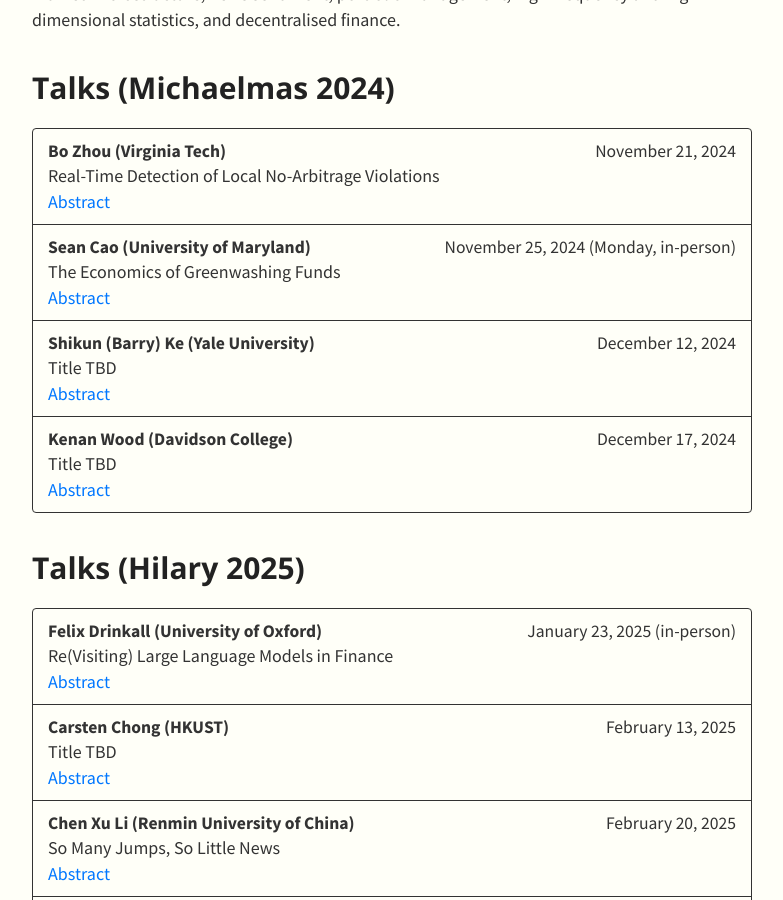
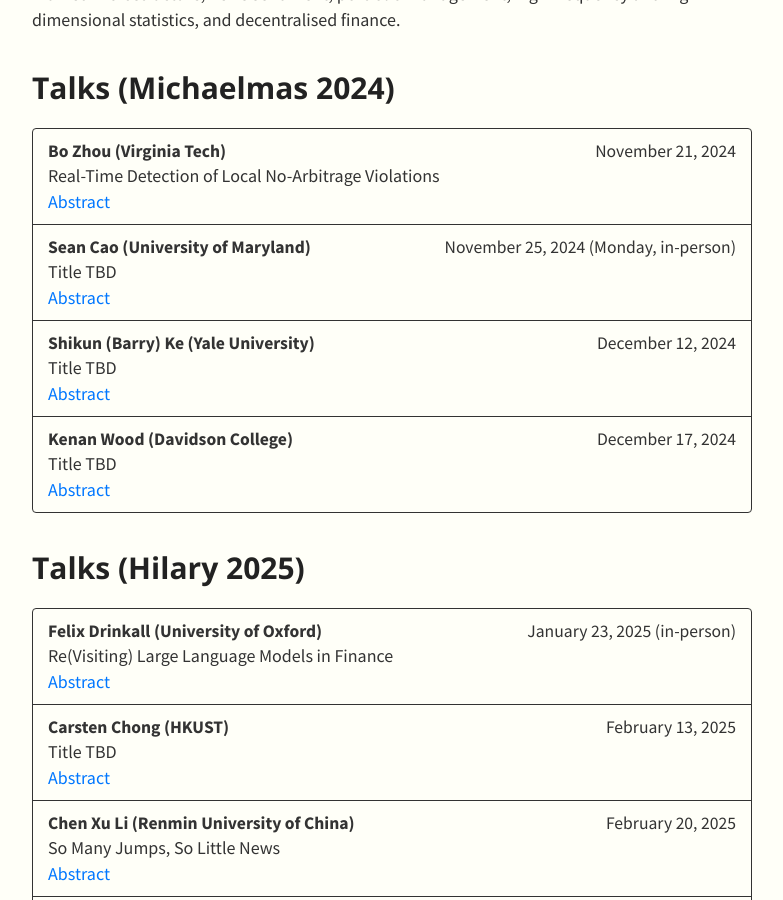
Before and after one commit to SML-Fin/SML-Fin.github.io, a Jekyll site: the page built from index.md, in a window 1280 px wide and 900 px high, scrolled down 447 px. Shown: the whole window, without its empty margins (248-1031 px from the left). Built offline with Jekyll 4.4.1, drawn with Linux system fonts in a browser that asks for light colours; nearby versions of some CDN libraries; our own code applies the rules of GitHub Pages for plain Markdown files.

Commit message:
Update talks.yml

```diff
--- a/_data/talks.yml
+++ b/_data/talks.yml
@@ -6,8 +6,8 @@
       abstract: This paper focuses on the task of detecting local episodes involving violation of the standard Itô semimartingale assumption for financial asset prices in real time that might induce arbitrage opportunities. Our proposed detectors, defined as stopping rules, are applied sequentially to continually incoming high-frequency data. We show that they are asymptotically exponentially distributed in the absence of Itô semimartingale violations. On the other hand, when a violation occurs, we can achieve immediate detection under infill asymptotics. A Monte Carlo study demonstrates that the asymptotic results provide a good approximation to the finite-sample behavior of the sequential detectors. An empirical application to S&P 500 index futures data corroborates the effectiveness of our detectors in swiftly identifying the emergence of an extreme return persistence episode in real time.
     - speaker: Sean Cao (University of Maryland)
       date: November 25, 2024 (Monday, in-person)
-      title: The Economics of Greenwashing Funds
-      abstract: This paper examines the benefits and costs of greenwashing in mutual funds. We identify greenwashing funds by analyzing their green disclosures using large language models (LLMs) alongside their actual green investments. Exploring the economic incentives behind greenwashing, We find that these funds charge higher expenses while still attracting greater fund flows from investors. Investors tend to show leniency toward greenwashing funds, as evidenced by their low sensitivity to poor performance, which may encourage underperforming funds to engage in greenwashing. However, greenwashing funds are more likely to face regulatory costs, as indicated by ESG-related comment letters from the SEC, which subsequently lead to net fund outflows. Furthermore, we observe heterogeneity in how institutional and retail investors respond to greenwashing.
+      title: Title TBD
+      abstract: TBD
     - speaker: Shikun (Barry) Ke (Yale University)
       date: December 12, 2024
       title: Title TBD
```
